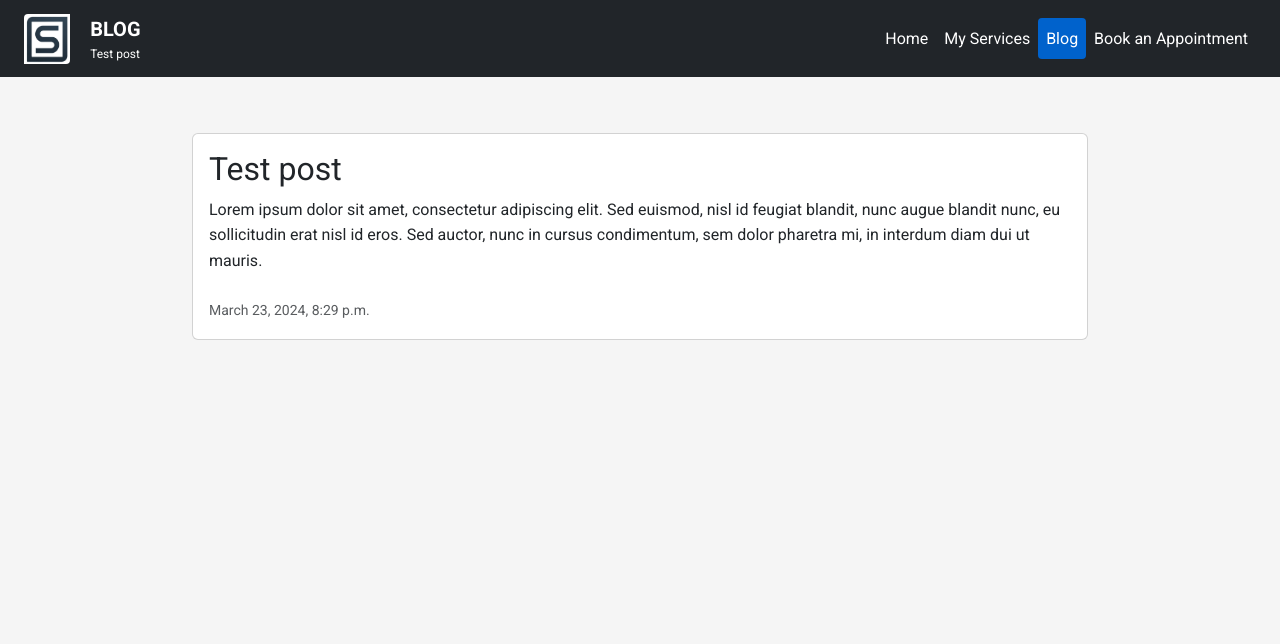
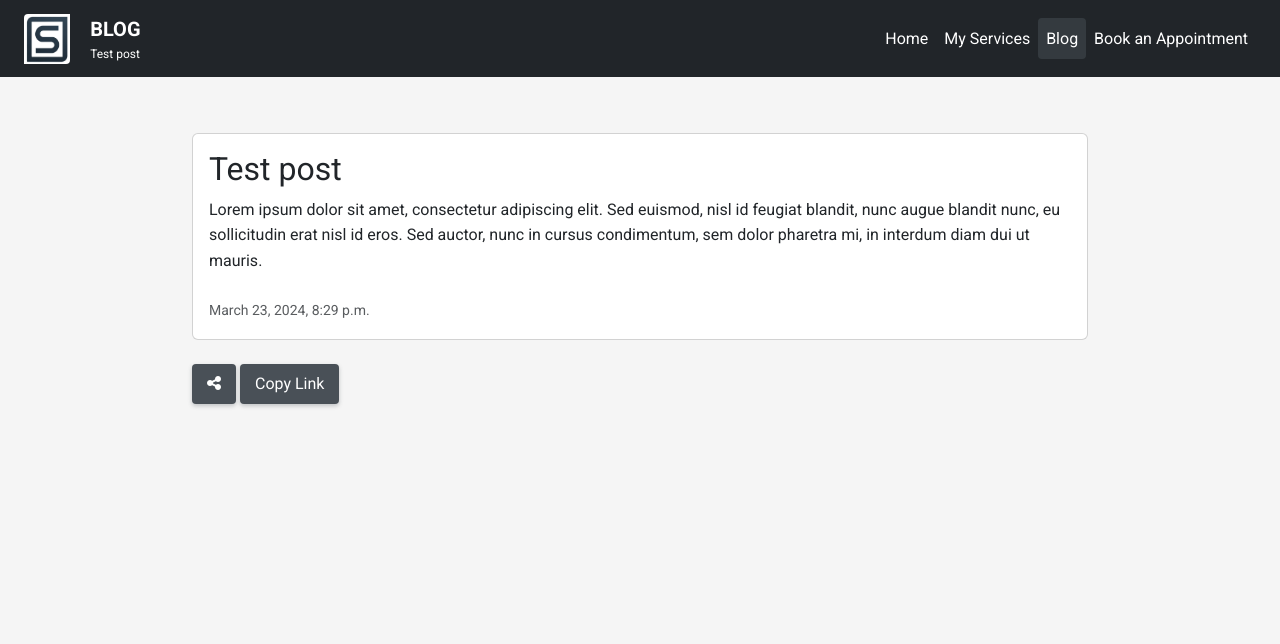
Before and after one commit to SandorGyorfi/SandorGyorfi, a Django app: page /blog/blog/1/ in a window 1280 px wide. Shown: the top 644 px of the page. Run offline with Django 4.2, Linux system fonts and the light colour scheme; data comes from the database, SQL or seed files in the repository; some libraries are stand-ins or nearby versions.

Commit message:
Refine Button and Navbar Styling for Cohesiveness
Description:
- Updated button styles to better align with the site's neutral and sophisticated color scheme.
- Adjusted navbar link hover and active states to match the updated button styling, moving away from bright blues to more subdued shades.
- Ensured consistency in design across various UI elements, enhancing the overall user experience.

References: none

```diff
--- a/blog/templates/blog/blogpost_detail.html
+++ b/blog/templates/blog/blogpost_detail.html
@@ -8,4 +8,18 @@
     <p class="card-text"><small class="text-muted">{{ blogpost.created_at }}</small></p>
   </div>
 </div>
+
+<!-- Share and Copy Link Buttons -->
+<button class="btn btn-primary" id="shareBtn"><i class="fas fa-share-alt"></i></button>
+<button class="btn btn-primary" id="copyBtn">Copy Link</button>
+
+<!-- Fallback Social Share Links -->
+<div id="fallbackShare" style="display:none;">
+  <h4>Share this Post On</h4>
+  <a href="https://www.facebook.com/sharer/sharer.php?u={{ request.build_absolute_uri }}" target="_blank">Facebook</a>
+  <a href="https://twitter.com/intent/tweet?text={{ blogpost.title }}&url={{ request.build_absolute_uri }}" target="_blank">X</a>
+  <a href="https://www.linkedin.com/shareArticle?mini=true&url={{ request.build_absolute_uri }}&title={{ blogpost.title }}" target="_blank">LinkedIn</a>
+</div>
+
+
 {% endblock %}
--- a/static/css/custom.css
+++ b/static/css/custom.css
@@ -83,12 +83,12 @@ a:hover {
 }
 
 .navbar-nav .nav-link:hover, .navbar-nav .nav-link:focus {
-    background-color: #007bff31;
+    background-color: rgba(73, 80, 87, 0.2);
     border-radius: 0.25rem;
 }
 
 .navbar-nav .nav-active, .navbar-nav .nav-link.active {
-    background-color: #0062cc;
+    background-color: rgba(73, 80, 87, 0.5);
     border-radius: 0.25rem;
 }
 
@@ -106,18 +106,13 @@ a:hover {
 }
 
 .btn {
-    display: inline-block;
-    font-weight: 400;
-    text-align: center;
-    vertical-align: middle;
-    cursor: pointer;
-    background-color: transparent;
-    border: 1px solid transparent;
-    padding: .375rem .75rem;
-    font-size: 1rem;
-    line-height: 1.5;
-    border-radius: .375rem;
-    transition: all 0.2s ease-in-out;
+    background-color: #495057;
+    color: #ffffff;
+    border: none;
+    padding: 8px 15px;
+    font-size: 16px;
+    border-radius: 4px;
+    transition: background-color 0.3s ease;
 }
 
 .btn-primary {
@@ -133,6 +128,7 @@ a:hover {
     border-color: #343a40;
     box-shadow: 0 4px 8px rgba(73, 80, 87, 0.5);
 }
+
 
 
 .footer a:hover {
@@ -221,3 +217,29 @@ a:hover {
         padding-right: 90px;
     }
 }
+
+.blogpost-share {
+    margin-top: 20px;
+}
+
+.blogpost-share h4 {
+    margin-bottom: 10px;
+    color: #333;
+}
+
+/* Updated Share Link Button Styling */
+.blogpost-share a {
+    display: inline-block;
+    margin-right: 10px;
+    padding: 5px 10px;
+    background-color: #495057;
+    color: white;
+    border-radius: 4px;
+    text-decoration: none;
+    transition: background-color 0.3s ease;
+}
+
+.blogpost-share a:hover {
+    background-color: #343a40;
+    color: white;
+}
--- a/static/js/custom.js
+++ b/static/js/custom.js
@@ -46,3 +46,28 @@ document.addEventListener('DOMContentLoaded', function () {
 
     setActiveNavLink();
 });
+
+document.getElementById('shareBtn').addEventListener('click', async () => {
+    if (navigator.share) {
+      try {
+        await navigator.share({
+          title: '{{ blogpost.title }}',
+          url: '{{ request.build_absolute_uri }}'
+        });
+        console.log('Content shared successfully');
+      } catch (err) {
+        console.error('Error sharing:', err);
+      }
+    } else {
+      document.getElementById('fallbackShare').style.display = 'block';
+    }
+  });
+
+  document.getElementById('copyBtn').addEventListener('click', () => {
+    navigator.clipboard.writeText('{{ request.build_absolute_uri }}').then(() => {
+      alert('Link copied to clipboard!');
+    }, (err) => {
+      console.error('Error copying link:', err);
+      alert('Failed to copy link.');
+    });
+  });
```
Lines whose indentation alone changed are shown as unchanged.
